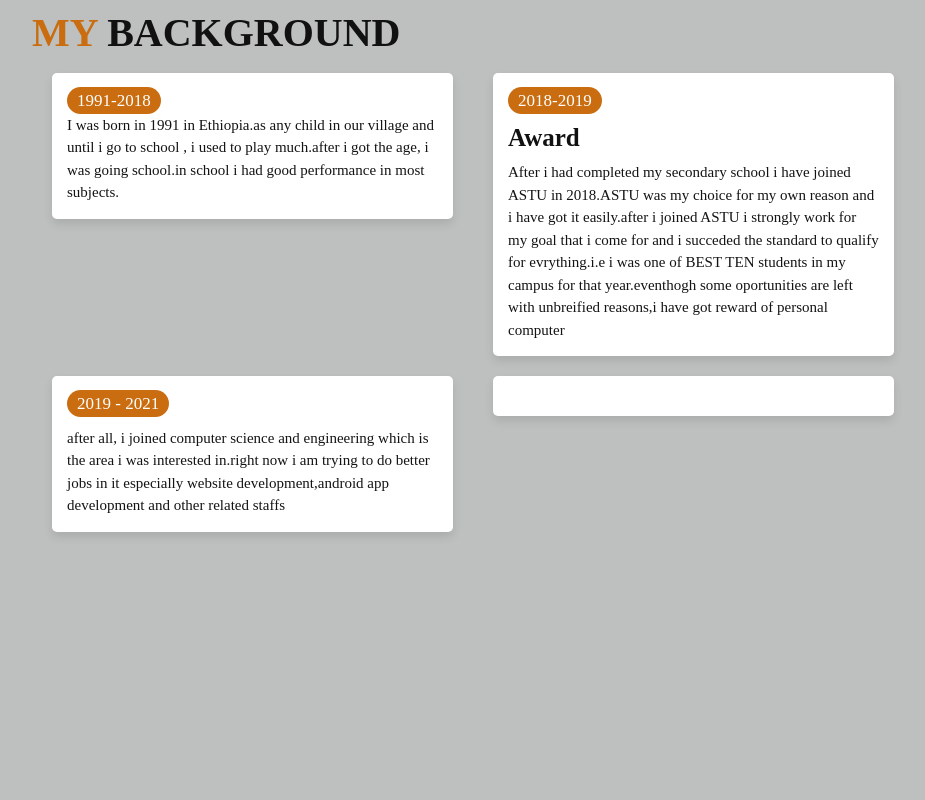
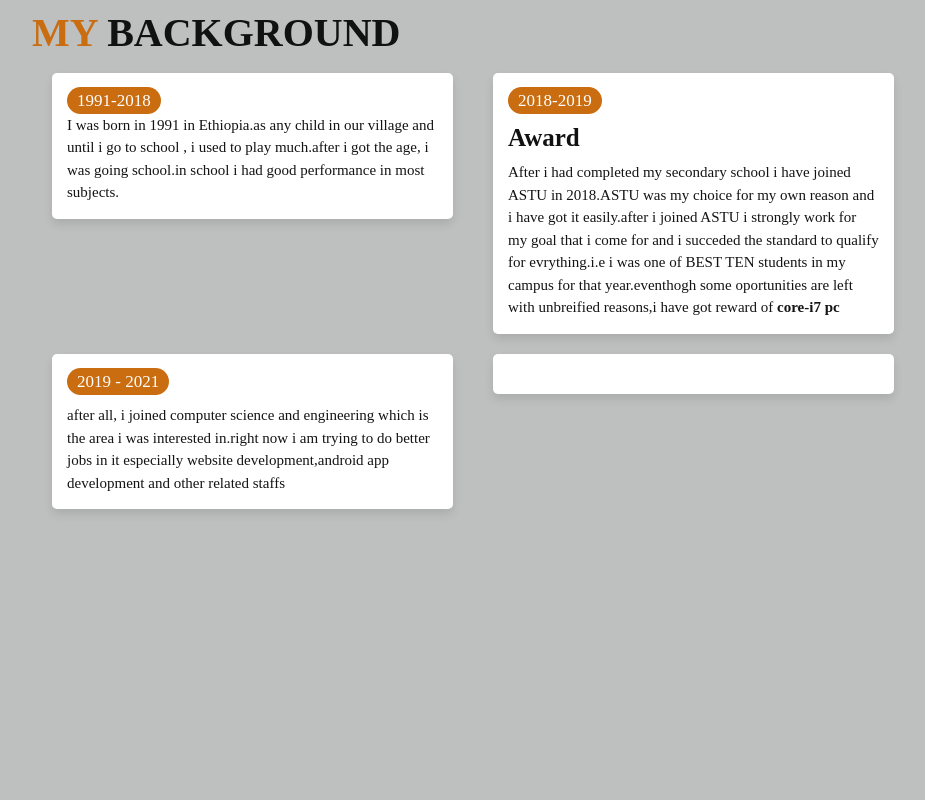
Before and after one commit to kaleabbyh/personal-website, a plain HTML site: page index.html in a window 1280 px wide. Shown: the part 1607-2407 px from the top of the page, without its empty margins (317-1242 px from the left). Drawn offline with Linux system fonts and the light colour scheme.

Commit message:
Update index.html

```diff
--- a/index.html
+++ b/index.html
@@ -153,7 +153,7 @@
                     <p>After i had completed my secondary school i have joined ASTU in 2018.ASTU was my choice for
                         my own reason and i have got it easily.after i joined ASTU i strongly work for my goal that i
                         come for and i succeded the standard to qualify for evrything.i.e i was one of BEST TEN students
-                        in my campus for that year.eventhogh some oportunities are left with unbreified reasons,i have  got reward of personal computer </p>
+                        in my campus for that year.eventhogh some oportunities are left with unbreified reasons,i have  got reward of <strong>core-i7 pc</strong> </p>
                 </div>
             </div>
 
```
